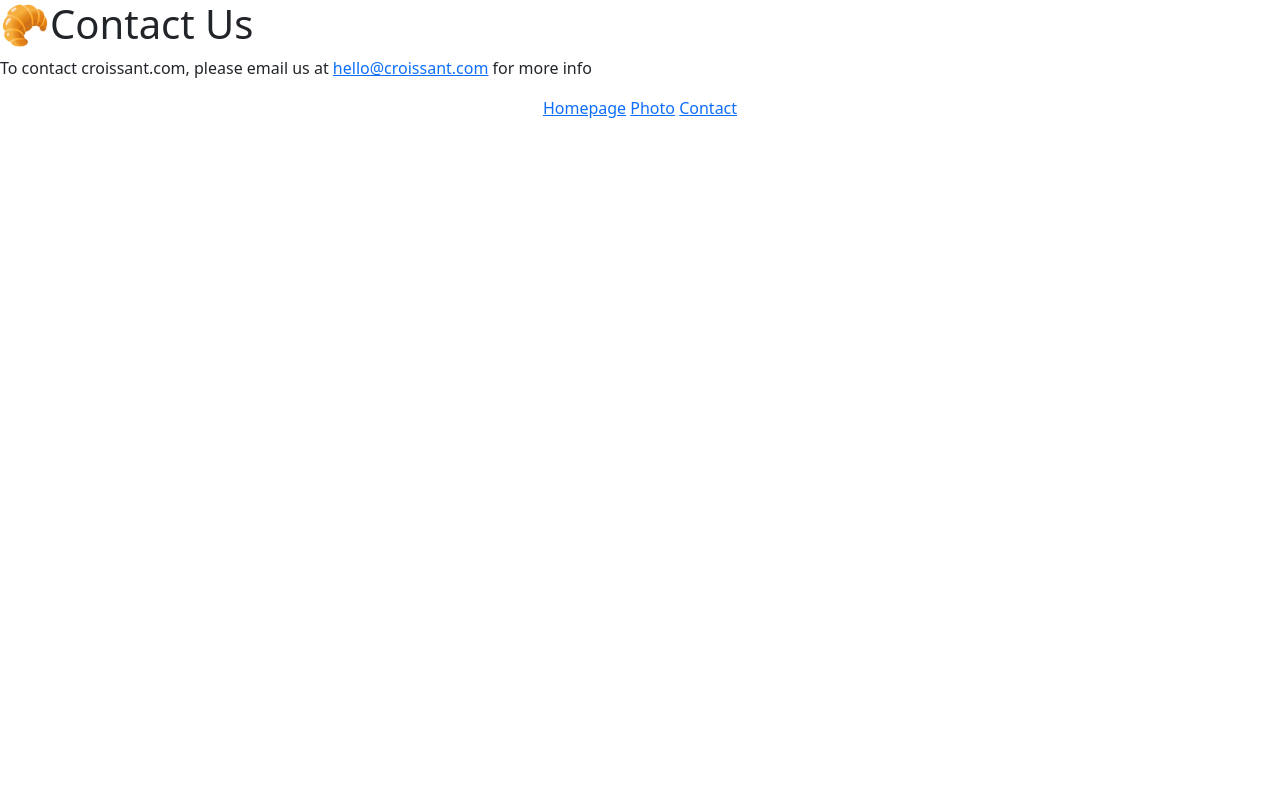
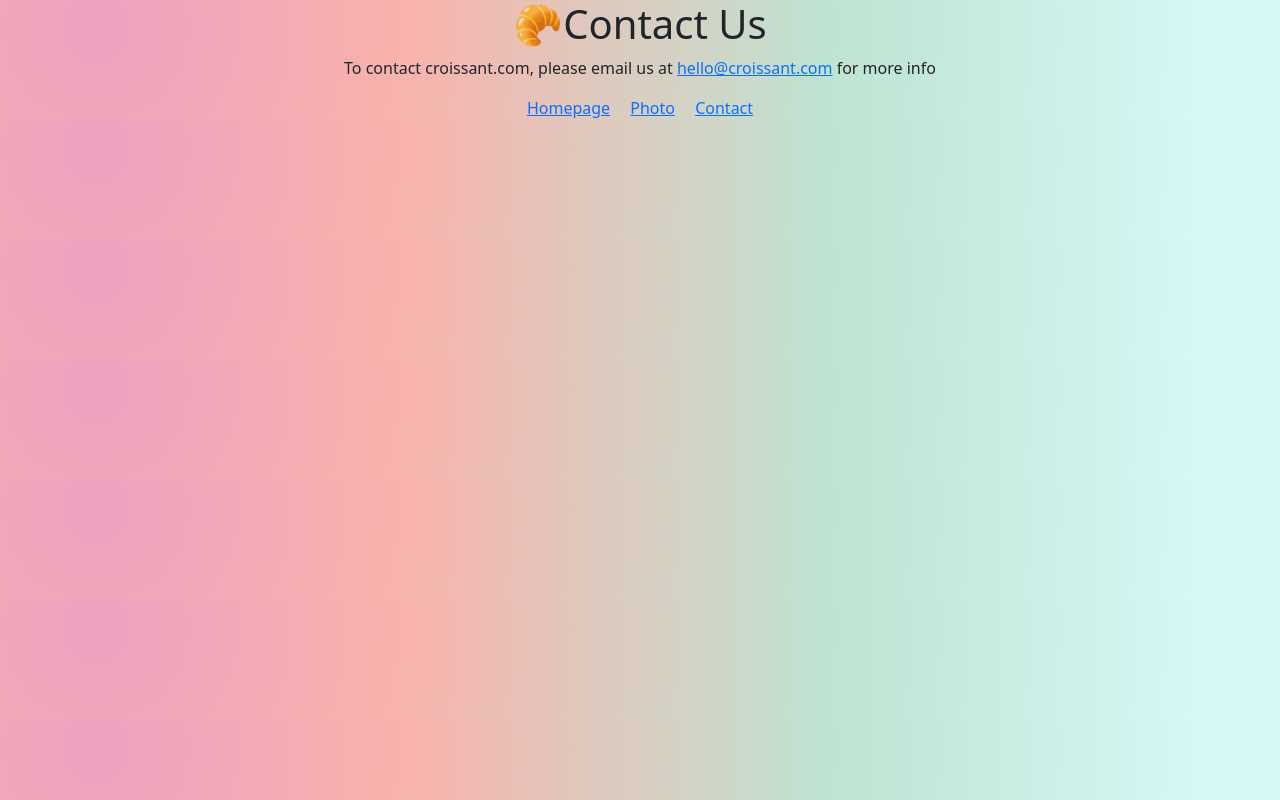
Before and after one commit to Rachel2001/Croissant, a plain HTML site: page contact.html in a window 1280 px wide. Drawn offline with nearby package versions, Linux system fonts and the light colour scheme.

Commit message:
Updated .html and css

```diff
--- a/contact.html
+++ b/contact.html
@@ -8,10 +8,10 @@
     <title>Contact</title>
   </head>
   <body>
-    <h1>🥐Contact Us</h1>
-    <p>
+    <h1 class="text-center">🥐Contact Us</h1>
+    <p class="text-center">
       To contact croissant.com, please email us at
-      <a href="#">hello@croissant.com</a> for more
+      <a href="#" >hello@croissant.com</a> for more
       info
     </p>
     <footer class="text-center d-block">
--- a/css/sweet.css
+++ b/css/sweet.css
@@ -0,0 +1,20 @@
+body {
+  background: radial-gradient(
+    circle at 7.5% 24%,
+    rgb(237, 161, 193) 0%,
+    rgb(250, 178, 172) 25.5%,
+    rgb(190, 228, 210) 62.3%,
+    rgb(215, 248, 247) 93.8%
+  );
+}
+
+footer a {
+  margin: 8px;
+}
+
+ .croissant-photo {
+  max-width: 100%;
+  height: auto;
+  display: flex;
+  justify-content: center;
+}
```
